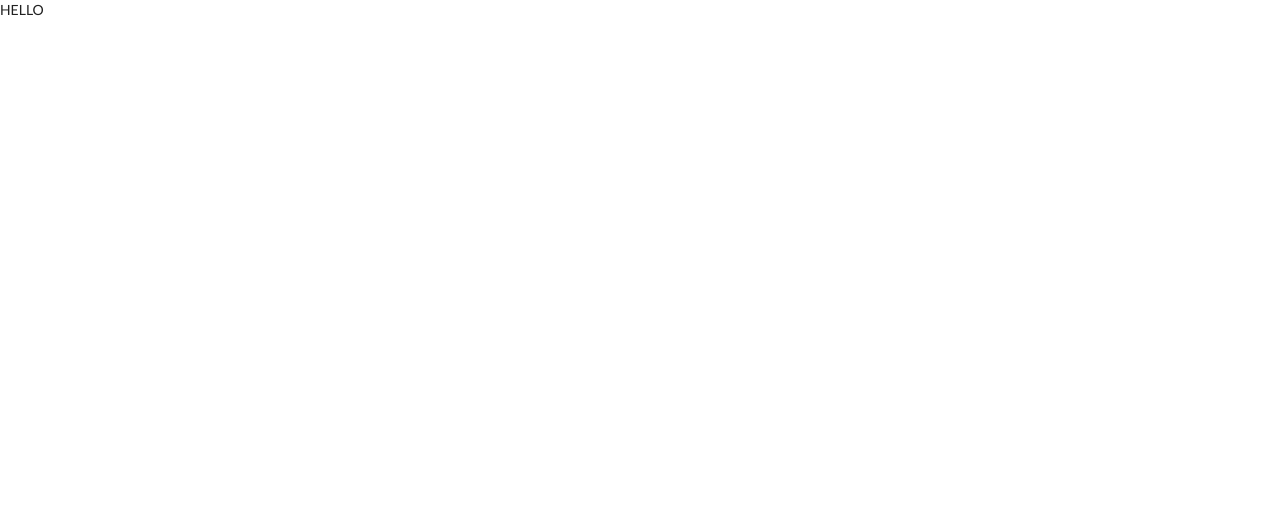
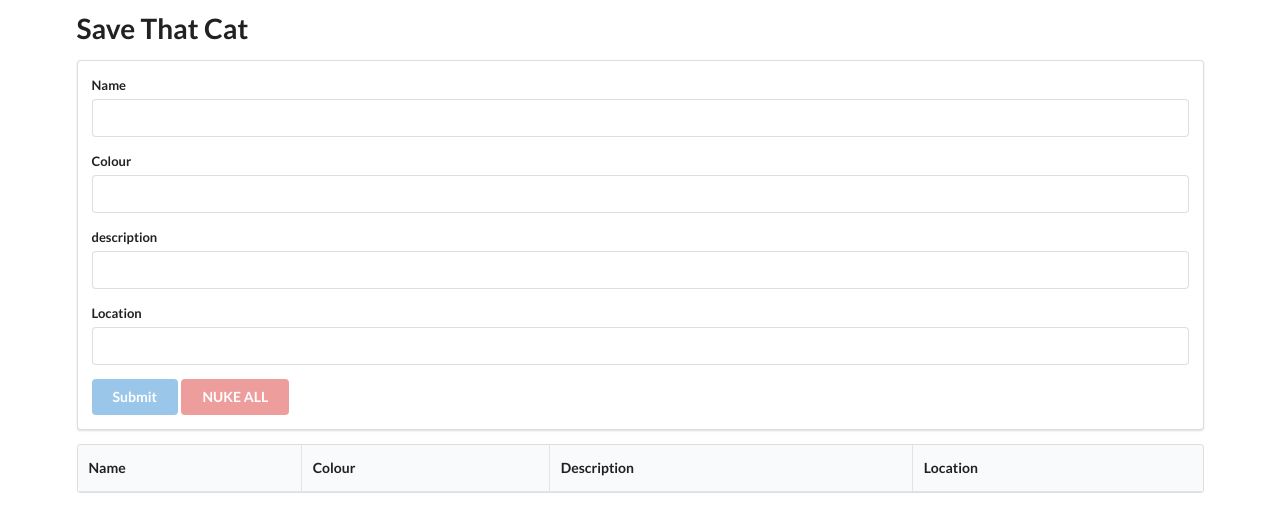
Before and after one commit to yifeiz/save-that-cat, a React app in the folder frontend/: page / in a window 1280 px wide. Built offline with nearby package versions, Linux system fonts and the light colour scheme.

Commit message:
implement tables

```diff
--- a/frontend/public/index.html
+++ b/frontend/public/index.html
@@ -1,9 +1,9 @@
 <!DOCTYPE html>
 <html>
   <head>
-    <meta name="viewport" content="widt=device-width, initial-scale=1" />
+    <meta name="viewport" content="width=device-width, initial-scale=1" />
     <title>Save that cat!</title>
-    <link rel = "shortcut icon type = "image/png" href=".favicon.png"/>
+    <link rel="shortcut icon" type="image/png" href=".favicon.png" />
     <link
       rel="stylesheet"
       href="https://cdnjs.cloudflare.com/ajax/libs/semantic-ui/2.4.1/semantic.min.css"
--- a/frontend/src/components/App.js
+++ b/frontend/src/components/App.js
@@ -1,8 +1,33 @@
 import React from "react";
+import axios from "axios";
+
+import Form from "./Form";
+import CatTable from "./CatTable";
 
 class App extends React.Component {
+  state = { dbData: [] };
+
+  onAddDB = async term => {
+    const response = await axios.post("http://localhost:3000/cats", term);
+    this.setState({ dbData: [...this.state.dbData, term] });
+  };
+
+  onGetData = data => {
+    this.setState({ dbData: data });
+  };
+
+  onDeleteData = async () => {
+    const response = await axios.delete("http://localhost:3000/cats");
+    this.setState({ dbData: [] });
+  };
   render() {
-    return <div> HELLO </div>;
+    return (
+      <div className="ui container" style={{ marginTop: "10px" }}>
+        <h1>Save That Cat</h1>
+        <Form onAdddDB={this.onAddDB} onDeleteDB={this.onDeleteData} />
+        <CatTable onGetData={this.onGetData} DBdata={this.state.dbData} />
+      </div>
+    );
   }
 }
 
--- /dev/null
+++ b/frontend/src/components/CatTable.js
@@ -0,0 +1,30 @@
+import React from "react";
+import axios from "axios";
+
+import TableRow from "./TableRow";
+
+class CatTable extends React.Component {
+  render() {
+    const dbData = this.props.DBdata;
+
+    return (
+      <table className="ui celled table">
+        <thead>
+          <tr>
+            <th> Name</th>
+            <th> Colour</th>
+            <th> Description</th>
+            <th> Location</th>
+          </tr>
+        </thead>
+        <tbody>
+          {dbData.map((row, index) => {
+            return <TableRow data={row} key={index} />;
+          })}
+        </tbody>
+      </table>
+    );
+  }
+}
+
+export default CatTable;
--- /dev/null
+++ b/frontend/src/components/Form.js
@@ -0,0 +1,105 @@
+import React from "react";
+
+class Form extends React.Component {
+  state = {
+    name: "",
+    colour: "",
+    description: "",
+    location: ""
+  };
+
+  onButtonClick = event => {
+    this.props.onAddDB(this.state);
+    console.log("Submitted");
+  };
+
+  onButtonDelete = event => {
+    const password = prompt("ADMIN ONLY");
+    if (password == "Password1") {
+      const clicked = window.confirm("ARE YOU REALLY SURE");
+      if (clicked) {
+        const clicked2 = window.confirm("YO FAM U REALLY SURE??");
+
+        if (clicked2) {
+          const clicked3 = window.confirm("FINAL WARNING");
+          if (clicked3) {
+            this.props.onDeleteDB();
+            console.log("DELETED");
+          } else {
+            console.log("GOOD CHOICE");
+          }
+        } else {
+          console.log("Jeez make up your mind");
+        }
+      } else {
+        console.log("ok then");
+      }
+    } else {
+      console.log("jk");
+    }
+  };
+
+  render() {
+    const isDisabled =
+      this.state.name.length > 0 &&
+      this.state.colour.length > 0 &&
+      this.state.description.length > 0 &&
+      this.state.location.length > 0;
+    return (
+      <div className="ui segment">
+        <form className="ui form">
+          <div className="field">
+            <label> Name</label>
+            <input
+              type="text"
+              value={this.state.name}
+              onChange={e => this.setState({ name: e.target.value })}
+            />
+          </div>
+          <div className="field">
+            <label> Colour</label>
+            <input
+              type="text"
+              value={this.state.colour}
+              onChange={e => this.setState({ colour: e.target.value })}
+            />
+          </div>
+          <div className="field">
+            <label> description</label>
+            <input
+              type="text"
+              value={this.state.description}
+              onChange={e => this.setState({ description: e.target.value })}
+            />
+          </div>
+          <div className="field">
+            <label> Location</label>
+            <input
+              type="text"
+              value={this.state.location}
+              onChange={e => this.setState({ location: e.target.value })}
+            />
+          </div>
+          <button
+            type="button"
+            disabled={!isDisabled}
+            onClick={this.onButtonClick}
+            className="ui blue button"
+          >
+            Submit
+          </button>
+          <button
+            type="button"
+            disabled={!isDisabled}
+            onClick={this.onButtonDelete}
+            className="ui red button"
+          >
+            NUKE ALL
+          </button>
+        </form>
+      </div>
+    );
+  }
+}
+
+export default Form;
--- /dev/null
+++ b/frontend/src/components/TableRow.js
@@ -0,0 +1,17 @@
+import React from "react";
+
+class TableRow extends React.Component {
+  render() {
+    const { name, colour, description, location } = this.props.data;
+    return (
+      <tr>
+        <td data-label="Name"> {name} </td>
+        <td data-label="Colour"> {colour} </td>
+        <td data-label="Description"> {description} </td>
+        <td data-label="Location"> {location} </td>
+      </tr>
+    );
+  }
+}
+
+export default TableRow;
```
